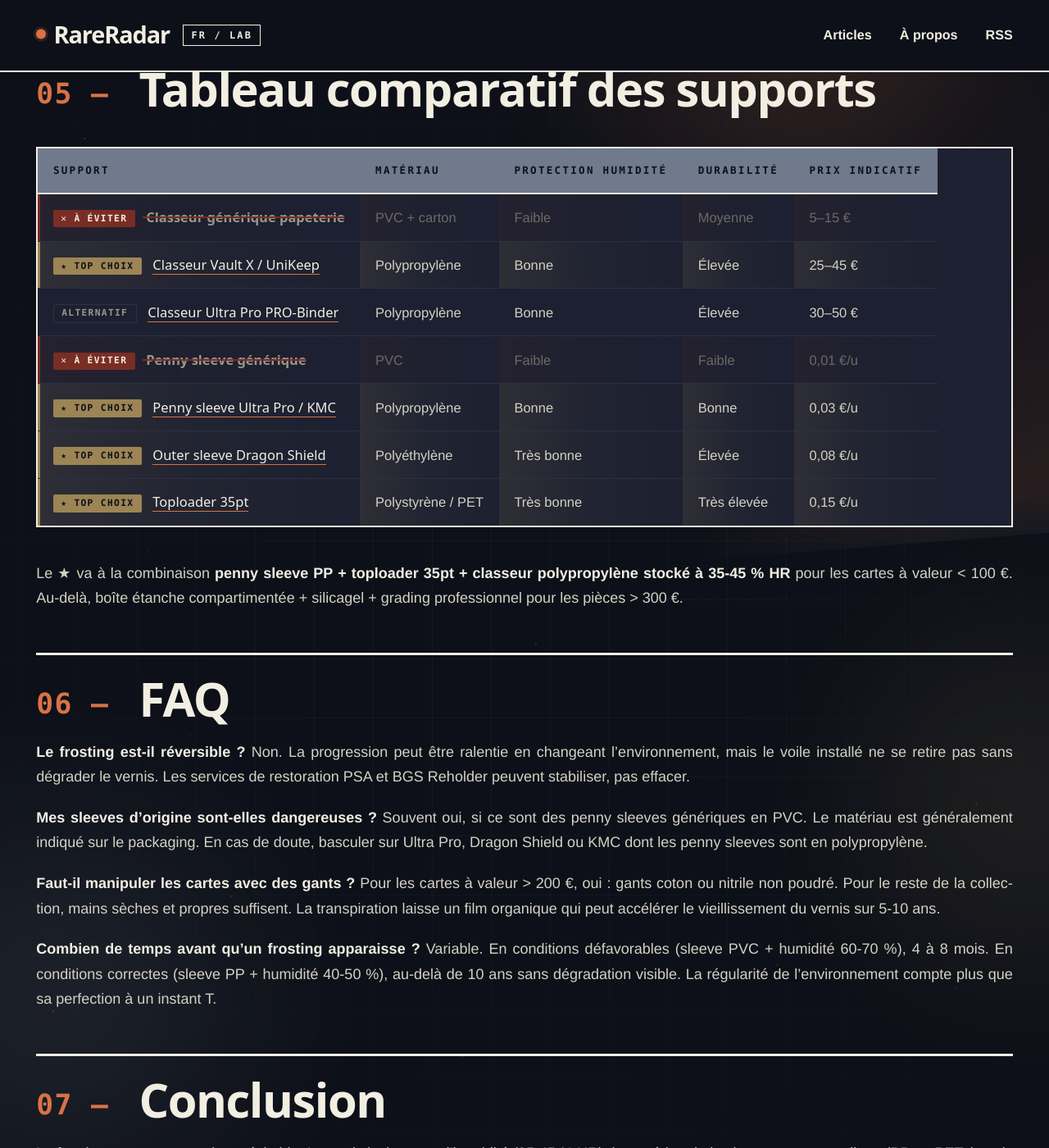
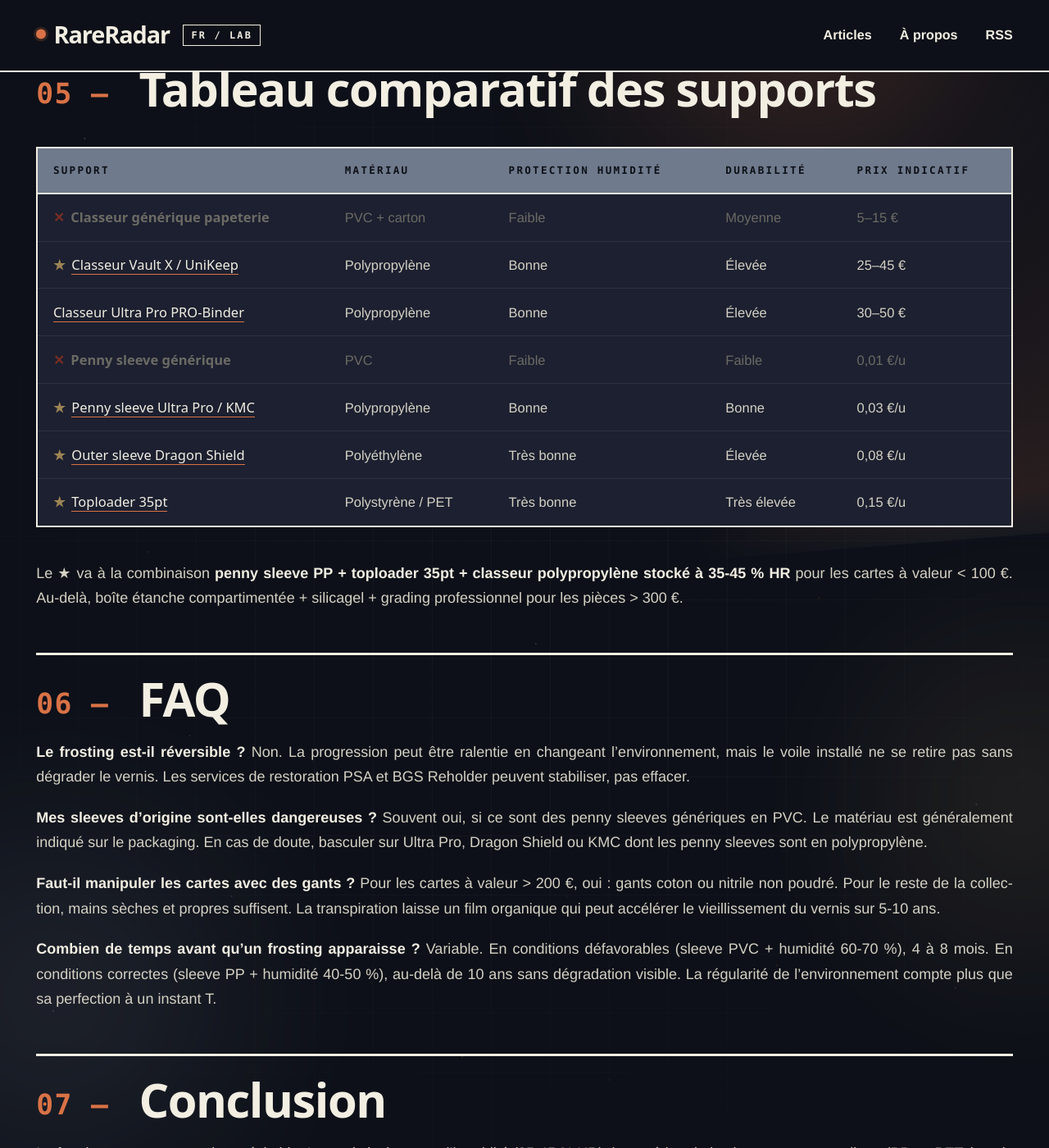
Before and after one commit to rareradar/cfds-pokemon-fr, a Jekyll site: the page built from _posts/2026-05-05-frosting-cartes-pokemon-phenomene-et-solutions.md, in a window 1280 px wide and 1400 px high, scrolled down 6503 px. Shown: the whole window at 82% size. Built offline with Jekyll 4.4.1, drawn with Linux system fonts in a browser that asks for light colours.

Commit message:
Tableau : médailles simplifiées + full width
CSS :
- Retiré badges pill .medal--top/.medal--avoid (background plein, padding,
  border, letter-spacing, le tout en mono caps) → trop lourd
- Remplacé par .mark--top (★ brass) et .mark--avoid (✕ bordeaux) — juste
  un caractère coloré devant le nom
- Lignes 'avoid' : opacité texte (--ink-mute) au lieu de gradient bg+strike
- Plus de .row--top spécifique : la médaille suffit visuellement
- table-layout: auto (au lieu de display: block) → tableau prend bien 100%
  du parent. Wrapper .table-wrap pour overflow-x scroll si débordement
  (responsive mobile)

Article frosting : tableau réécrit avec <span class='mark mark--top'> et
.mark--avoid, dans .table-wrap. Ligne 'alternatif' (Ultra Pro PRO-Binder)
n'a plus de marker — neutre = pas de mark.

User feedback : 'vachement lourd, plus simple ; tableau prendre toute la largeur'.

```diff
--- a/_posts/2026-05-05-frosting-cartes-pokemon-phenomene-et-solutions.md
+++ b/_posts/2026-05-05-frosting-cartes-pokemon-phenomene-et-solutions.md
@@ -220,6 +220,7 @@
 
 ## Tableau comparatif des supports
 
+<div class="table-wrap">
 <table>
 <thead>
 <tr>
@@ -232,49 +233,49 @@
 </thead>
 <tbody>
 <tr class="row--avoid">
-  <td><span class="medal medal--avoid">à éviter</span> Classeur générique papeterie</td>
+  <td><span class="mark mark--avoid"></span>Classeur générique papeterie</td>
   <td>PVC + carton</td>
   <td>Faible</td>
   <td>Moyenne</td>
   <td>5–15 €</td>
 </tr>
-<tr class="row--top">
-  <td><span class="medal medal--top">top choix</span> <a class="product-link" href="https://www.amazon.fr/s?k=vault+x+binder&tag=rareradar-21">Classeur Vault X / UniKeep</a></td>
+<tr>
+  <td><span class="mark mark--top"></span><a class="product-link" href="https://www.amazon.fr/s?k=vault+x+binder&tag=rareradar-21">Classeur Vault X / UniKeep</a></td>
   <td>Polypropylène</td>
   <td>Bonne</td>
   <td>Élevée</td>
   <td>25–45 €</td>
 </tr>
 <tr>
-  <td><span class="medal medal--ok">alternatif</span> <a class="product-link" href="https://www.amazon.fr/s?k=ultra+pro+pro+binder&tag=rareradar-21">Classeur Ultra Pro PRO-Binder</a></td>
+  <td><a class="product-link" href="https://www.amazon.fr/s?k=ultra+pro+pro+binder&tag=rareradar-21">Classeur Ultra Pro PRO-Binder</a></td>
   <td>Polypropylène</td>
   <td>Bonne</td>
   <td>Élevée</td>
   <td>30–50 €</td>
 </tr>
 <tr class="row--avoid">
-  <td><span class="medal medal--avoid">à éviter</span> Penny sleeve générique</td>
+  <td><span class="mark mark--avoid"></span>Penny sleeve générique</td>
   <td>PVC</td>
   <td>Faible</td>
   <td>Faible</td>
   <td>0,01 €/u</td>
 </tr>
-<tr class="row--top">
-  <td><span class="medal medal--top">top choix</span> <a class="product-link" href="https://www.amazon.fr/s?k=ultra+pro+penny+sleeves&tag=rareradar-21">Penny sleeve Ultra Pro / KMC</a></td>
+<tr>
+  <td><span class="mark mark--top"></span><a class="product-link" href="https://www.amazon.fr/s?k=ultra+pro+penny+sleeves&tag=rareradar-21">Penny sleeve Ultra Pro / KMC</a></td>
   <td>Polypropylène</td>
   <td>Bonne</td>
   <td>Bonne</td>
   <td>0,03 €/u</td>
 </tr>
-<tr class="row--top">
-  <td><span class="medal medal--top">top choix</span> <a class="product-link" href="https://www.amazon.fr/s?k=dragon+shield+outer+sleeve&tag=rareradar-21">Outer sleeve Dragon Shield</a></td>
+<tr>
+  <td><span class="mark mark--top"></span><a class="product-link" href="https://www.amazon.fr/s?k=dragon+shield+outer+sleeve&tag=rareradar-21">Outer sleeve Dragon Shield</a></td>
   <td>Polyéthylène</td>
   <td>Très bonne</td>
   <td>Élevée</td>
   <td>0,08 €/u</td>
 </tr>
-<tr class="row--top">
-  <td><span class="medal medal--top">top choix</span> <a class="product-link" href="https://www.amazon.fr/s?k=ultra+pro+toploader+35pt&tag=rareradar-21">Toploader 35pt</a></td>
+<tr>
+  <td><span class="mark mark--top"></span><a class="product-link" href="https://www.amazon.fr/s?k=ultra+pro+toploader+35pt&tag=rareradar-21">Toploader 35pt</a></td>
   <td>Polystyrène / PET</td>
   <td>Très bonne</td>
   <td>Très élevée</td>
@@ -282,6 +283,7 @@
 </tr>
 </tbody>
 </table>
+</div>
 
 Le ★ va à la combinaison **penny sleeve PP + toploader 35pt + classeur
 polypropylène stocké à 35-45 % HR** pour les cartes à valeur < 100 €. Au-delà,
--- a/assets/css/style.css
+++ b/assets/css/style.css
@@ -821,6 +821,11 @@
 }
 
 /* ─── Tables Markdown bruts (sans wrapper .comparison) ─── */
+.prose .table-wrap {
+  width: 100%;
+  margin: 2.4rem 0;
+  overflow-x: auto;
+}
 .prose table {
   width: 100%;
   margin: 2.4rem 0;
@@ -828,9 +833,9 @@
   background: var(--bg-pop);
   border-collapse: collapse;
   font-size: 0.97rem;
-  display: block;
-  overflow-x: auto;
-}
+  table-layout: auto;
+}
+.prose .table-wrap > table { margin: 0; }
 .prose table thead {
   background: var(--steel);
 }
@@ -864,61 +869,16 @@
 }
 .prose table tbody td strong { color: var(--accent); }
 
-/* ─── Médailles dans tableaux comparatifs ─── */
-.prose table tr.row--top td,
-.prose table tr.row--top th {
-  background: linear-gradient(90deg, rgba(156, 132, 84, 0.14), rgba(156, 132, 84, 0.04) 50%, transparent);
-  position: relative;
-}
-.prose table tr.row--top td:first-child {
-  box-shadow: inset 3px 0 0 0 var(--brass);
-}
-.prose table tr.row--avoid td,
-.prose table tr.row--avoid th {
-  background: linear-gradient(90deg, rgba(122, 45, 36, 0.10), rgba(122, 45, 36, 0.02) 50%, transparent);
-  color: var(--ink-mute);
-}
-.prose table tr.row--avoid td:first-child {
-  box-shadow: inset 3px 0 0 0 var(--bordeaux);
-}
-.prose table tr.row--avoid td:first-child {
-  color: var(--ink-soft);
-  text-decoration: line-through;
-  text-decoration-color: var(--bordeaux);
-  text-decoration-thickness: 1.5px;
-}
-
-.medal {
-  display: inline-block;
-  font-family: var(--font-mono);
-  font-size: 0.66rem;
-  font-weight: 800;
-  letter-spacing: 0.12em;
-  padding: 0.22rem 0.55rem 0.18rem;
-  margin-right: 0.55rem;
-  text-transform: uppercase;
-  white-space: nowrap;
-  vertical-align: middle;
-  line-height: 1.3;
-  border-radius: 2px;
-}
-.medal--top {
-  background: var(--brass);
-  color: var(--bg);
-}
-.medal--top::before { content: "★ "; }
-.medal--ok {
-  background: transparent;
-  color: var(--ink-soft);
-  border: 1px solid var(--rule-soft);
-}
-.medal--avoid {
-  background: var(--bordeaux);
-  color: var(--ink);
-}
-.medal--avoid::before { content: "✕ "; }
-
-/* Lien produit cliquable dans tableau : style sobre, juste underline + hover */
+/* ─── Marqueurs simples dans tableaux comparatifs ─── */
+.prose table tr.row--avoid td:first-child { color: var(--ink-mute); }
+.prose table tr.row--avoid td { color: var(--ink-mute); }
+
+.mark { font-weight: 700; margin-right: 0.45rem; flex-shrink: 0; }
+.mark--top { color: var(--brass); }
+.mark--top::before { content: "★"; }
+.mark--avoid { color: var(--bordeaux); }
+.mark--avoid::before { content: "✕"; }
+
 .prose table .product-link {
   font-family: var(--font-display);
   font-weight: 700;
@@ -934,10 +894,8 @@
   color: var(--accent);
   background: transparent;
 }
-/* Override le ::before/::after du sélecteur affilié AMAZON · AFFILIÉ pour ces liens-là */
 .prose table a.product-link[href*="tag=rareradar-21"]::before,
 .prose table a.product-link[href*="tag=rareradar-21"]::after { content: none; }
-.prose table tr.row--avoid td:first-child .medal { text-decoration: none; }
 
 .prose > h2,
 .prose > h3 {
```
